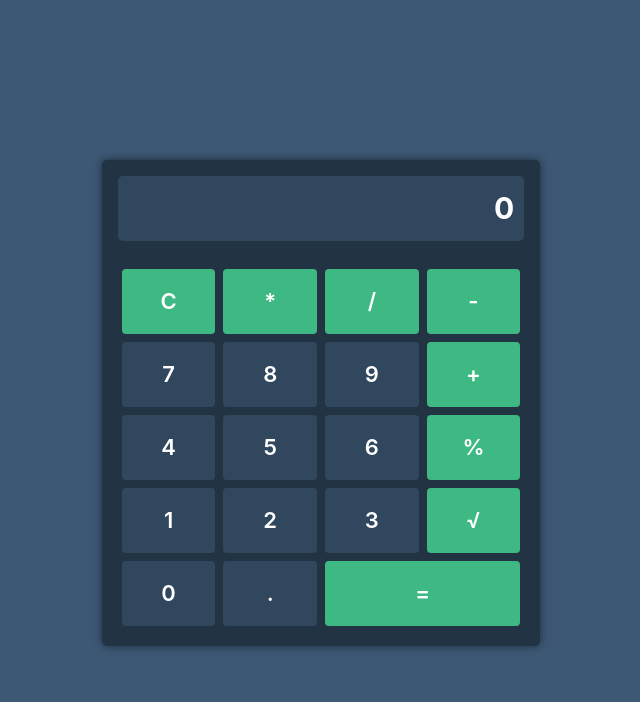
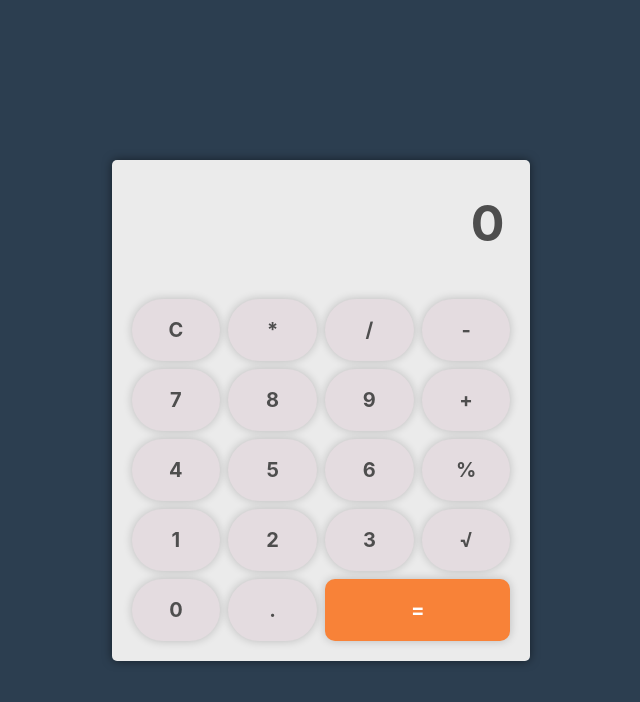
Before and after one commit to alikhan40310/Calculator-App-in-Vue-JS, a Vue app: page / in a window 1280 px wide. Shown: the top 702 px of the page, without its empty margins (319-959 px from the left). Built offline with nearby package versions, Linux system fonts and the light colour scheme.

Commit message:
changing UI on dark and light mode

```diff
--- a/src/assets/base.css
+++ b/src/assets/base.css
@@ -1,52 +1,25 @@
 /* color palette from <https://github.com/vuejs/theme> */
 :root {
-  --vt-c-white: #ffffff;
-  --vt-c-white-soft: #f8f8f8;
-  --vt-c-white-mute: #f2f2f2;
-
-  --vt-c-black: #181818;
-  --vt-c-black-soft: #222222;
-  --vt-c-black-mute: #282828;
-
-  --vt-c-indigo: #2c3e50;
-
-  --vt-c-divider-light-1: rgba(60, 60, 60, 0.29);
-  --vt-c-divider-light-2: rgba(60, 60, 60, 0.12);
-  --vt-c-divider-dark-1: rgba(84, 84, 84, 0.65);
-  --vt-c-divider-dark-2: rgba(84, 84, 84, 0.48);
-
-  --vt-c-text-light-1: var(--vt-c-indigo);
-  --vt-c-text-light-2: rgba(60, 60, 60, 0.66);
-  --vt-c-text-dark-1: var(--vt-c-white);
-  --vt-c-text-dark-2: rgba(235, 235, 235, 0.64);
-}
-
-/* semantic color variables for this project */
-:root {
-  --color-background: var(--vt-c-white);
-  --color-background-soft: var(--vt-c-white-soft);
-  --color-background-mute: var(--vt-c-white-mute);
-
-  --color-border: var(--vt-c-divider-light-2);
-  --color-border-hover: var(--vt-c-divider-light-1);
-
-  --color-heading: var(--vt-c-text-light-1);
-  --color-text: var(--vt-c-text-light-1);
-
-  --section-gap: 160px;
+  --bg-color: #2c3e50;
+  --calcalulator-bg-color: #ebebeb;
+  --btn-color: #e4dce0;
+  --text-color: rgb(78, 78, 78);
+  --inside-color: rgb(78, 78, 78);
+  --hover-color: #3d5875;
+  --hover-text-color: #fff;
+  --text-orange: rgb(78, 78, 78);
 }
 
 @media (prefers-color-scheme: dark) {
   :root {
-    --color-background: var(--vt-c-black);
-    --color-background-soft: var(--vt-c-black-soft);
-    --color-background-mute: var(--vt-c-black-mute);
-
-    --color-border: var(--vt-c-divider-dark-2);
-    --color-border-hover: var(--vt-c-divider-dark-1);
-
-    --color-heading: var(--vt-c-text-dark-1);
-    --color-text: var(--vt-c-text-dark-2);
+    --bg-color: #ffb47c;
+    --calcalulator-bg-color: #234;
+    --btn-color: #223341;
+    --text-color:#fff;
+    --inside-color: #fff;
+    --hover-color: #f88238;
+    --hover-text-color: #fff;
+    --text-orange: #f88238;
   }
 }
 
@@ -61,7 +34,7 @@
 
 body {
   color: #fff;
-  background: #3d5875;
+  background: var(--bg-color);
   transition:  color 0.5s, background-color 0.5s;
   font-family: Inter, -apple-system, BlinkMacSystemFont, 'Segoe UI', Roboto, Oxygen, Ubuntu,
     Cantarell, 'Fira Sans', 'Droid Sans', 'Helvetica Neue', sans-serif;
@@ -70,3 +43,7 @@ body {
   -webkit-font-smoothing: antialiased;
   -moz-osx-font-smoothing: grayscale;
 }
+.content{
+  background: var(--calcalulator-bg-color);
+}
+.fonts{font-weight: bold;}
--- a/src/components/CalculatorApp.vue
+++ b/src/components/CalculatorApp.vue
@@ -1,3 +1,64 @@
+
+<style>
+
+.items {
+  display: flex;
+  justify-content: center;
+  align-items: center;
+  flex-direction: column;
+  width: 100%;
+}
+.content {
+  background: #234;
+  width: auto;
+  border-radius: 5px;
+  margin-top: 10rem;
+  text-align: right;
+  font-weight: bold;
+  font-size: 30px;
+  height: 100%;
+  box-shadow: 0px 0px 10px rgba(0, 0, 0, 0.5);
+}
+.main-bg {
+  background: transparent;
+  padding: 10px;
+  border-radius: 5px;
+  font-weight: bold;
+  color: var(--inside-color);
+  font-size: 50px;
+}
+
+.bg-vue-dark{
+    background: #223341;
+    box-shadow: 0px 0px 10px rgba(0, 0, 0, 0.2);
+}
+.hover-class{transition: all .5s ease;}
+.hover-class:hover{
+    cursor: pointer;
+    background: var(--hover-color);
+    transition: all 0.5s ease;
+    color: var(--hover-text-color);
+}
+.fonts{
+    font-weight: 600;
+    border-radius: 40px;
+    color: var(--text-color);
+}
+.text-orange{
+    /* background: #3fb984; */
+    color: var(--text-orange);
+}
+.bg-vue-dark{
+  background: var(--btn-color);
+}
+.bg-vue-orange{
+  background-color: #f88238;
+  color: #fff;
+    border-radius: 10px;
+
+}
+</style>
+
 
 <script>
 export default {
@@ -36,6 +97,9 @@ export default {
           if (!isNaN(n) || n === ".") {
               this.calculatorValue +=n + '';
           }
+          // when user enter the value, the length of the value is less then 12
+
+
         //   clear value
         if (n === "C") {
             this.calculatorValue = "";
@@ -53,8 +117,6 @@ export default {
             if(n === '√'){
                 this.calculatorValue = Math.sqrt(this.previousCalculatorValue);
             }
-
-
         }
         // calculate value
         if (n === "=") {
@@ -78,8 +140,8 @@ export default {
         </div>
         <div class="d-flex flex-wrap mt-4">
           <div class="col-3 " :class="{'col-6': ['='].includes(n)}" v-for="n in calculatorElement" :key="n">
-            <div class="fonts lead text-white text-center m-1 py-3 bg-vue-dark rounded hover-class"
-            :class="{'bg-vue-green': ['C','√', '*','/','-','+','%', '='].includes(n)}"
+            <div class="fonts lead text-center m-1 py-3 bg-vue-dark  hover-class"
+            :class="{'text-orange': ['C','√', '*','/','-','+','%', '='].includes(n)},[ {'bg-vue-orange': ['='].includes(n)}]"
             @click="action(n)">
                 {{ n }}
             </div>
@@ -89,46 +151,3 @@ export default {
     </div>
   </div>
 </template>
-
-<style scoped>
-
-.items {
-  display: flex;
-  justify-content: center;
-  align-items: center;
-  flex-direction: column;
-  width: 100%;
-
-}
-.content {
-  background: #234;
-  width: auto;
-  border-radius: 5px;
-  margin-top: 10rem;
-  text-align: right;
-  font-weight: bold;
-  font-size: 30px;
-  height: 100%;
-  box-shadow: 0px 0px 10px rgba(0, 0, 0, 0.5);
-}
-.main-bg {
-  background: #31475e;
-  padding: 10px;
-  border-radius: 5px;
-  font-weight: bold;
-}
-.bg-vue-dark{
-    background: #31475e;
-}
-.hover-class:hover{
-    cursor: pointer;
-    background: #3d5875;
-}
-.bg-vue-green{
-    background: #3fb984;
-}
-.fonts{
-    font-size: 22px;
-    font-weight: 600;
-}
-</style>
```
